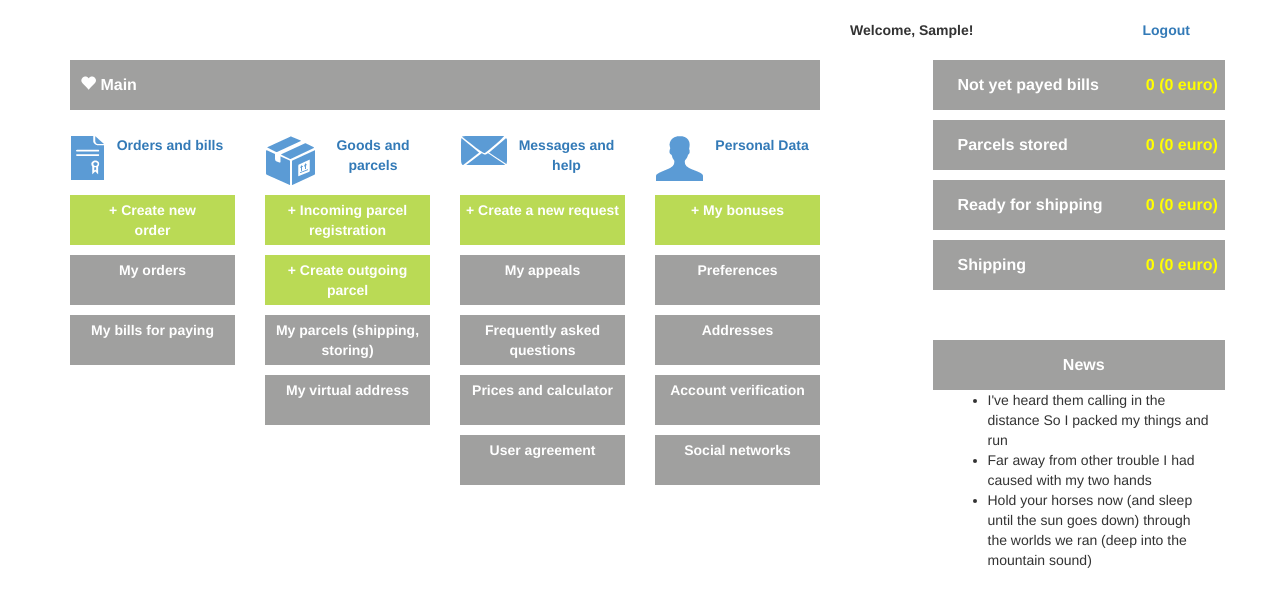
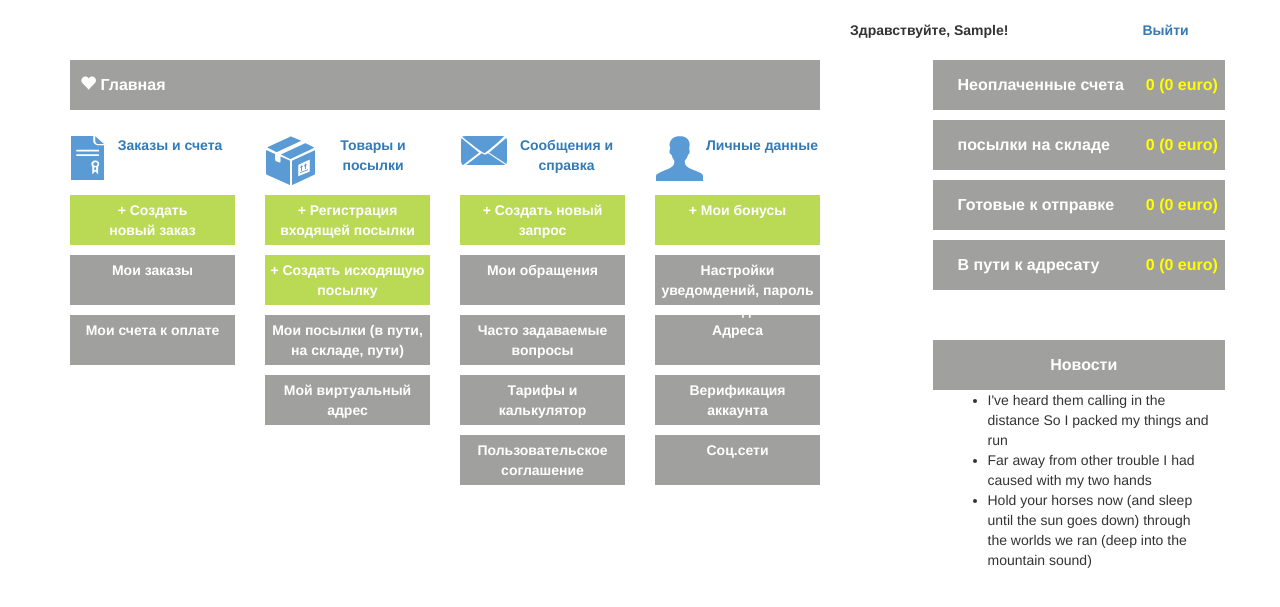
Before and after one commit to bernardito-luis/eurodelivery, a Django app: page /tracker/cabinet/ in a window 1280 px wide. Shown: the top 607 px of the page. Run offline with Django 3.2, Linux system fonts and the light colour scheme; the visitor is signed in with stand-in values (Sample User, id 1); some libraries are stand-ins or nearby versions.

Commit message:
Translated cabinet page to Russian.

```diff
--- a/delivery_tracker/templates/delivery_tracker/cabinet.html
+++ b/delivery_tracker/templates/delivery_tracker/cabinet.html
@@ -5,65 +5,65 @@
     <div class="container">
         <div class="row top-offset-20">
             <div class="col-md-offset-8 col-md-3">
-                <b>Welcome{% if user.first_name %}, {{ user.first_name }}{% endif %}!</b>
+                <b>Здравствуйте{% if user.first_name %}, {{ user.first_name }}{% endif %}!</b>
             </div>
             <div class="col-md-1">
-                <b><a href="{% url 'logout' %}">Logout</a></b>
+                <b><a href="{% url 'logout' %}">Выйти</a></b>
             </div>
         </div>
         <div class="row">
             <div class="col-md-8 top-offset-20">
                 <div class="header_stripe">
-                    <a href="{% url 'cabinet' %}"><span class="glyphicon glyphicon-heart" aria-hidden="true"></span> Main</a>
+                    <a href="{% url 'cabinet' %}"><span class="glyphicon glyphicon-heart" aria-hidden="true"></span> Главная</a>
                 </div>
                 <div class="row top-offset-20">
                     <div class="col-md-3 col-sm-3 link_hover_disabled">
-                        <a href="{% url 'orders_and_bills' %}"><div class="cabinet_page_header"><img src="{% static 'img/order.png' %}" alt="Orders and bills" class="left_img"/><b>Orders and bills</b></div></a>
-                        <a href="{% url 'new_order' %}"><div class="cabinet_page_button_lime"><b>+ Create new <br>order<br></b></div></a>
-                        <a href="{% url 'my_orders' 'active' %}"><div class="cabinet_page_button_gray"><b>My orders</b></div></a>
-                        <a href="{% url 'cabinet' %}"><div class="cabinet_page_button_gray"><b>My bills for paying</b></div></a>
+                        <a href="{% url 'orders_and_bills' %}"><div class="cabinet_page_header"><img src="{% static 'img/order.png' %}" alt="Orders and bills" class="left_img"/><b>Заказы и счета</b></div></a>
+                        <a href="{% url 'new_order' %}"><div class="cabinet_page_button_lime"><b>+ Создать <br>новый заказ<br></b></div></a>
+                        <a href="{% url 'my_orders' 'active' %}"><div class="cabinet_page_button_gray"><b>Мои заказы</b></div></a>
+                        <a href="{% url 'cabinet' %}"><div class="cabinet_page_button_gray"><b>Мои счета к оплате</b></div></a>
                     </div>
                     <div class="col-md-3 col-sm-3 link_hover_disabled">
-                        <a href="{% url 'cabinet' %}"><div class="cabinet_page_header"><img src="{% static 'img/box.png' %}" alt="Goods and parcels" class="left_img"/><b>Goods and parcels</b></div></a>
-                        <a href="{% url 'cabinet' %}"><div class="cabinet_page_button_lime"><b>+ Incoming parcel registration</b></div></a>
-                        <a href="{% url 'cabinet' %}"><div class="cabinet_page_button_lime"><b>+ Create outgoing parcel</b></div></a>
-                        <a href="{% url 'cabinet' %}"><div class="cabinet_page_button_gray"><b>My parcels (shipping, storing)</b></div></a>
-                        <a href="{% url 'cabinet' %}"><div class="cabinet_page_button_gray"><b>My virtual address</b></div></a>
+                        <a href="{% url 'cabinet' %}"><div class="cabinet_page_header"><img src="{% static 'img/box.png' %}" alt="Goods and parcels" class="left_img"/><b>Товары и посылки</b></div></a>
+                        <a href="{% url 'cabinet' %}"><div class="cabinet_page_button_lime"><b>+ Регистрация входящей посылки</b></div></a>
+                        <a href="{% url 'cabinet' %}"><div class="cabinet_page_button_lime"><b>+ Создать исходящую посылку</b></div></a>
+                        <a href="{% url 'cabinet' %}"><div class="cabinet_page_button_gray"><b>Мои посылки (в пути, на складе, пути)</b></div></a>
+                        <a href="{% url 'cabinet' %}"><div class="cabinet_page_button_gray"><b>Мой виртуальный адрес</b></div></a>
                     </div>
                     <div class="col-md-3 col-sm-3 link_hover_disabled">
-                        <a href="{% url 'cabinet' %}"><div class="cabinet_page_header"><img src="{% static 'img/message.png' %}" alt="Messages and help" class="left_img"/><b>Messages and help</b></div></a>
-                        <a href="{% url 'cabinet' %}"><div class="cabinet_page_button_lime"><b>+ Create a new request</b></div></a>
-                        <a href="{% url 'cabinet' %}"><div class="cabinet_page_button_gray"><b>My appeals</b></div></a>
-                        <a href="{% url 'cabinet' %}"><div class="cabinet_page_button_gray"><b>Frequently asked questions</b></div></a>
-                        <a href="{% url 'cabinet' %}"><div class="cabinet_page_button_gray"><b>Prices and calculator</b></div></a>
-                        <a href="{% url 'cabinet' %}"><div class="cabinet_page_button_gray"><b>User agreement</b></div></a>
+                        <a href="{% url 'cabinet' %}"><div class="cabinet_page_header"><img src="{% static 'img/message.png' %}" alt="Messages and help" class="left_img"/><b>Сообщения и справка</b></div></a>
+                        <a href="{% url 'cabinet' %}"><div class="cabinet_page_button_lime"><b>+ Создать новый запрос</b></div></a>
+                        <a href="{% url 'cabinet' %}"><div class="cabinet_page_button_gray"><b>Мои обращения</b></div></a>
+                        <a href="{% url 'cabinet' %}"><div class="cabinet_page_button_gray"><b>Часто задаваемые вопросы</b></div></a>
+                        <a href="{% url 'cabinet' %}"><div class="cabinet_page_button_gray"><b>Тарифы и калькулятор</b></div></a>
+                        <a href="{% url 'cabinet' %}"><div class="cabinet_page_button_gray"><b>Пользовательское соглашение</b></div></a>
                     </div>
                     <div class="col-md-3 col-sm-3 link_hover_disabled">
-                        <a href="{% url 'cabinet_personal_data' %}"><div class="cabinet_page_header"><img src="{% static 'img/person.png' %}" alt="Personal Data" class="left_img"/><b>Personal Data</b></div></a>
-                        <a href="{% url 'cabinet' %}"><div class="cabinet_page_button_lime"><b>+ My bonuses</b></div></a>
-                        <a href="{% url 'cabinet' %}"><div class="cabinet_page_button_gray"><b>Preferences</b></div></a>
-                        <a href="{% url 'cabinet' %}"><div class="cabinet_page_button_gray"><b>Addresses</b></div></a>
-                        <a href="{% url 'cabinet' %}"><div class="cabinet_page_button_gray"><b>Account verification</b></div></a>
-                        <a href="{% url 'cabinet' %}"><div class="cabinet_page_button_gray"><b>Social networks</b></div></a>
+                        <a href="{% url 'cabinet_personal_data' %}"><div class="cabinet_page_header"><img src="{% static 'img/person.png' %}" alt="Personal Data" class="left_img"/><b>Личные данные</b></div></a>
+                        <a href="{% url 'cabinet' %}"><div class="cabinet_page_button_lime"><b>+ Мои бонусы</b></div></a>
+                        <a href="{% url 'cabinet' %}"><div class="cabinet_page_button_gray"><b>Настройки уведомдений, пароль и т.д.</b></div></a>
+                        <a href="{% url 'cabinet' %}"><div class="cabinet_page_button_gray"><b>Адреса</b></div></a>
+                        <a href="{% url 'cabinet' %}"><div class="cabinet_page_button_gray"><b>Верификация аккаунта</b></div></a>
+                        <a href="{% url 'cabinet' %}"><div class="cabinet_page_button_gray"><b>Соц.сети</b></div></a>
                     </div>
                 </div>
             </div>
             <div class="col-md-offset-1 col-md-3 top-offset-20">
                 <div class="row header_stripe">
-                    <div class="col-sm-8">Not yet payed bills</div><div class="col-sm-4 header_stripe_money">0 (0 euro)</div>
+                    <div class="col-sm-8">Неоплаченные счета</div><div class="col-sm-4 header_stripe_money">0 (0 euro)</div>
                 </div>
                 <div class="row header_stripe">
-                    <div class="col-sm-8">Parcels stored</div><div class="col-sm-4 header_stripe_money">0 (0 euro)</div>
+                    <div class="col-sm-8">посылки на складе</div><div class="col-sm-4 header_stripe_money">0 (0 euro)</div>
                 </div>
                 <div class="row header_stripe">
-                    <div class="col-sm-8">Ready for shipping</div><div class="col-sm-4 header_stripe_money">0 (0 euro)</div>
+                    <div class="col-sm-8">Готовые к отправке</div><div class="col-sm-4 header_stripe_money">0 (0 euro)</div>
                 </div>
                 <div class="row header_stripe">
-                    <div class="col-sm-8">Shipping</div><div class="col-sm-4 header_stripe_money">0 (0 euro)</div>
+                    <div class="col-sm-8">В пути к адресату</div><div class="col-sm-4 header_stripe_money">0 (0 euro)</div>
                 </div>
 
                 <div class="row news_header_stripe">
-                    News
+                    Новости
                 </div>
                 <ul>
                     <li>I've heard them calling in the distance So I packed my things and run</li>
```
